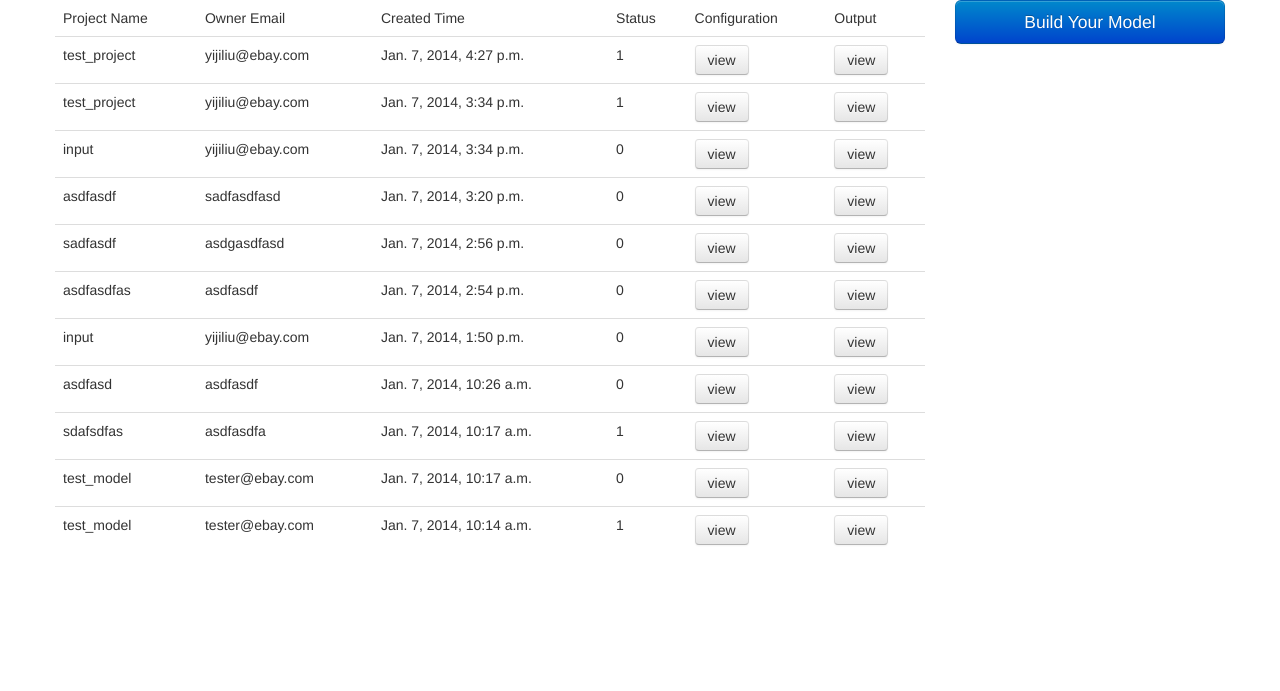
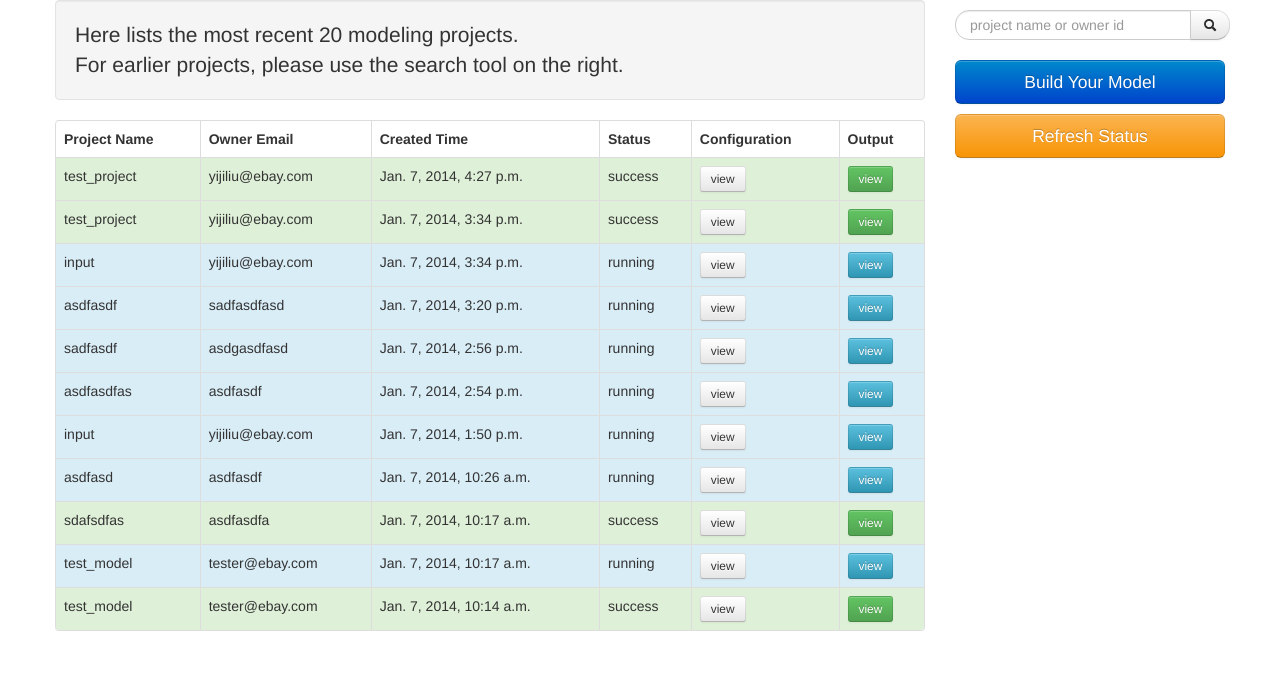
Before and after one commit to musicx/ModelEngine, a Django app: page /easy_lsml/ in a window 1280 px wide. Shown: the part 151-842 px from the top of the page. Before the commit the page ends 696 px from the top, so only its background shows below. Run offline with Django 3.2, Linux system fonts and the light colour scheme; data comes from the database, SQL or seed files in the repository; both versions use the stored data as it was after the commit; parts of the project's set-up code (start-up, migrations or seed data) failed here and were passed over.

Commit message:
cheat sheet added

```diff
--- a/Website/easy_lsml/urls.py
+++ b/Website/easy_lsml/urls.py
@@ -4,5 +4,6 @@ from easy_lsml import views
 urlpatterns = patterns('',
         url(r'^$', views.index, name='index'),
         url(r'^xml/$', views.generate_xml, name='generate_xml'),
-        url(r'^new/$', views.new_project, name='new_project')
+        url(r'^new/$', views.new_project, name='new_project'),
+        url(r'^cheat/$', views.cheat, name='cheat')
     )
--- a/Website/easy_lsml/views.py
+++ b/Website/easy_lsml/views.py
@@ -1,8 +1,10 @@
 from django.shortcuts import render, render_to_response
 from django.template import RequestContext
+from django.db.models import Q
 from easy_lsml.models import EasyProject, EasyProjectLog
-from easy_lsml.forms import EasyProjectForm
+from easy_lsml.forms import EasyProjectForm, EasyProjectLogForm
 import xmlwitch
+import os
 
 # Create your views here.
 def new_project(request) :
@@ -55,6 +57,18 @@ def generate_xml(request) :
                         with project_xml.stage() :
                             project_xml.name("Modeling")
                             with project_xml.tasks():
+                                if project.has_sas :
+                                    with project_xml.task() :
+                                        project_xml.name("Build logistic regression model")
+                                        project_xml.job_type("sas")
+                                        project_xml.script("sas script") # TODO
+                                        project_xml.package("sas package path")
+                                        project_xml.skip_task('')
+                                        project_xml.task_input('')
+                                        with project_xml.task_output() :
+                                            project_xml.file("sas_spec.tar.gz", type="output" if project.sas_output_spec else "data")
+                                            project_xml.file("sas_scored_train.csv", id="sas_score_train", type="output" if project.sas_output_scored else "data")
+                                            project_xml.file("sas_scored_test.csv", id="sas_score_test", type="output" if project.sas_output_scored else "data")
                                 if project.has_nn :
                                     with project_xml.task() :
                                         project_xml.name("Build neural network model")
@@ -83,6 +97,24 @@ def generate_xml(request) :
                                             project_xml.file("tree_scored_test.csv", id="tree_score_test", type="output" if project.tree_output_scored else "data")
                                             if project.tree_output_importance :
                                                 project_xml.file("tree_importance.tar.gz", type="output")
+                                if project.has_custom :
+                                    with project_xml.task() :
+                                        project_xml.name("Build custom model")
+                                        project_xml.job_type(project.custom_type)
+                                        project_xml.script(project.custom_script) # TODO
+                                        project_xml.package(project.custom_package)
+                                        project_xml.skip_task('')
+                                        with project_xml.task_input() :
+                                            custom_inputs = project.custom_input.split(';')
+                                            for custom_ind in xrange(len(custom_inputs)):
+                                                project_xml.file(custom_inputs[custom_ind], id="cus_in{}".format(custom_ind))
+                                        with project_xml.task_output() :
+                                            custom_outputs = project.custom_output.split(';')
+                                            for custom_ind in xrange(len(custom_outputs)):
+                                                if custom_outputs[custom_ind].rfind('.') < custom_outputs[custom_ind].rfind(os.sep) :
+                                                    project_xml.folder(custom_outputs[custom_ind], type="output", id="cus_out{}".format(custom_ind))
+                                                else :
+                                                    project_xml.file(custom_outputs[custom_ind], type="output", id="cus_out{}".format(custom_ind))
                             if project.has_evaluation:
                                 project_xml.stage_script("evaluation script") #TODO
                                 project_xml.stage_package("evaluation package")
@@ -95,14 +127,22 @@ def generate_xml(request) :
             log.owner = project.owner
             log.config = str(project_xml)
             log.status = 0
-            log.output = ""
+            log.output = '<p class="lead">Please wait for the notification emails and then come back for output details</p>'
             log.save()
-            project_list = EasyProjectLog.objects.order_by('-time')
+            project_list = EasyProjectLog.objects.order_by('-time')[:20]
             context_dict = {'projects': project_list}
             ind = 0
             for project in project_list :
                 project.id = ind
                 ind += 1
+                if project.status == 0 :
+                    project.run_status = 'running'
+                elif project.status == 1:
+                    project.run_status = 'success'
+                elif project.status == 2:
+                    project.run_status = 'failed'
+                else :
+                    project.run_status = 'unknown'
             return render_to_response('easy_lsml/index.html', context_dict, context)
         else :
             print form.errors
@@ -112,10 +152,37 @@ def generate_xml(request) :
 
 def index(request) :
     context = RequestContext(request)
-    project_list = EasyProjectLog.objects.order_by('-time')
+    if request.method == 'POST' :
+        keywords = request.POST['keyword'].strip().split(" ")
+        q = Q()
+        for keyword in keywords :
+            q = q | Q(name__icontains=keyword) | Q(owner__icontains=keyword)
+        project_list = EasyProjectLog.objects.filter(q).order_by('-time')[:20]
+    else:
+        project_list = EasyProjectLog.objects.order_by('-time')[:20]
     context_dict = {'projects': project_list}
     ind = 0
     for project in project_list :
         project.id = ind
         ind += 1
+        if project.status == 0 :
+            project.run_status = 'running'
+        elif project.status == 1:
+            project.run_status = 'success'
+        elif project.status == 2:
+            project.run_status = 'failed'
+        else :
+            project.run_status = 'unknown'
     return render_to_response('easy_lsml/index.html', context_dict, context)
+
+def cheat(request) :
+    context = RequestContext(request)
+    if request.method == 'POST' :
+        form = EasyProjectLogForm(request.POST)
+        if form.is_valid() :
+            form.save(commit=True)
+        else :
+            print form.errors
+    form = EasyProjectLogForm()
+    context_dict = {'form' : form}
+    return render_to_response('easy_lsml/cheat.html', context_dict, context)
--- /dev/null
+++ b/Website/static/file/project_1/a.txt
@@ -0,0 +1 @@
+a
--- /dev/null
+++ b/Website/static/file/project_2/b.txt
@@ -0,0 +1 @@
+b
--- a/Website/templates/easy_lsml/index.html
+++ b/Website/templates/easy_lsml/index.html
@@ -19,42 +19,49 @@
 <div class="container">
     <div class="row">
         <div class="span9">
-            <table class="table table-hover">
+            <p class="well lead"> Here lists the most recent 20 modeling projects. <br/>For earlier projects, please use the search tool on the right. </p>
+            <table class="table table-hover table-bordered">
                 <thead>
                     <tr>
-                        <td>Project Name</td>
-                        <td>Owner Email</td>
-                        <td>Created Time</td>
-                        <td>Status</td>
-                        <td>Configuration</td>
-                        <td>Output</td>
+                        <th>Project Name</th>
+                        <th>Owner Email</th>
+                        <th>Created Time</th>
+                        <th>Status</th>
+                        <th>Configuration</th>
+                        <th>Output</th>
                     </tr>
                 </thead>
                 <tbody>
                     {% if projects %}
                     {% for project in projects %}
-                    <tr>
+                    <tr {% if project.status == 0 %} class="info"
+                        {% elif project.status == 1 %} class="success"
+                        {% elif project.status == 2 %} class="error"
+                        {% endif %}>
                         <td>{{ project.name }}</td>
                         <td>{{ project.owner }}</td>
                         <td>{{ project.time }}</td>
-                        <td>{{ project.status }}</td>
+                        <td>{{ project.run_status }}</td>
                         <td>
-                            <a id="toggleModal{{project.id}}" class="btn" role="button">view</a>
+                            <a id="toggleModal{{project.id}}" class="btn btn-small" role="button">view</a>
                         </td>
                         <td>
-                            <a id="toggleOutput{{project.id}}" class="btn" role="button">view</a>
+                            <a id="toggleOutput{{project.id}}" class="btn {% if project.status == 0 %} btn-info
+                                                                        {% elif project.status == 1 %} btn-success
+                                                                        {% elif project.status == 2 %} btn-danger
+                                                                        {% endif %} btn-small" role="button">view</a>
                         </td>
                     </tr>
                     {% endfor %}
                     {% else %}
-                    <tr><td colspan="6" class="text-center"> Currently not available </td></tr>
+                    <tr><td colspan="6" class="text-center lead"> No projects found </td></tr>
                     {% endif %}
                 </tbody>
             </table>
             <div>
             {% if projects %}
             {% for project in projects %}
-                <div id="modal{{project.id}}" class="modal hide fade" tabindex="-1" role="dialog" aria-labelledby="modalLabel{{project.id}}" aria-hidden="true">
+                <div id="modal{{project.id}}" class="modal hide fade" tabindex="-1" role="dialog" aria-labelledby="modalLabel{{project.id}}" aria-hidden="true"> <!--style="width:770px;margin-left:-385px;">-->
                     <div class="modal-header">
                         <button type="button" class="close" data-dismiss="modal" aria-hidden="true">×</button>
                         <h3 id="modalLabel{{project.id}}">Configuration for {{project.name}} by {{project.owner}}</h3>
@@ -67,7 +74,7 @@
                         <button class="btn btn-primary" data-dismiss="modal" aria-hidden="true">Close</button>
                     </div>
                 </div>
-                <div id="output{{project.id}}" class="modal hide fade" tabindex="-1" role="dialog" aria-labelledby="outputLabel{{project.id}}" aria-hidden="true">
+                <div id="output{{project.id}}" class="modal hide fade" tabindex="-1" role="dialog" aria-labelledby="outputLabel{{project.id}}" aria-hidden="true"> <!--style="width:770px;margin-left:-385px;">-->
                     <div class="modal-header">
                         <button type="button" class="close" data-dismiss="modal" aria-hidden="true">×</button>
                         <h3 id="outputLabel{{project.id}}">Output for {{project.name}} by {{project.owner}}</h3>
@@ -88,7 +95,75 @@
             </div>
         </div>
         <div class="span3">
+            <p></p>
+            <form class="form-search" id="filter_project" method="post" action="/easy_lsml/" enctype="multipart/form-data">
+                {% csrf_token %}
+                 <div class="input-append">
+                    <input type="text" name="keyword" class="input search-query" placeholder="project name or owner id">
+                    <button type="submit" class="btn"><i class="icon-search"></i></button>
+                </div>
+            </form>
+            <p/>
             <a href="/easy_lsml/new/" class="btn btn-large btn-block btn-primary" role="button">Build Your Model</a>
+            <p/>
+            <a href="/easy_lsml/" class="btn btn-large btn-block btn-warning" role="button">Refresh Status</a>
+
+            <!-- Modal
+            <a href="#myModal" role="button" class="btn" data-toggle="modal">Launch demo modal</a>
+            <div id="myModal" class="modal hide fade" tabindex="-1" role="dialog" aria-labelledby="myModalLabel" aria-hidden="true" style="width:770px;margin-left:-385px;">
+            <div class="modal-header">
+            <button type="button" class="close" data-dismiss="modal" aria-hidden="true">×</button>
+            <h3 id="myModalLabel">Modal header</h3>
+            </div>
+            <div class="modal-body">
+                <div>
+                    <h4>Output from SAS Logistic Regression module</h4>
+                    <table class="table table-condensed table-striped">
+                        <tr>
+                            <td>Specs</td>
+                            <td><a href="/static/file/sas/specs.tar.gz">zip file</a></td>
+                        </tr>
+                        <tr>
+                            <td>Gain Chart</td>
+                            <td><a href="/static/file/sas/gainchart.xls">gainchart.xls</a></td>
+                        </tr>
+                    </table>
+                    <hr/>
+                    <h4>Output from ModelBuilder Neural Network module</h4>
+                    <table class="table table-condensed table-striped">
+                        <tr>
+                            <td>Specs</td>
+                            <td><a href="/static/file/nn/specs.tar.gz">zip file</a></td>
+                        </tr>
+                        <tr>
+                            <td>Gain Chart</td>
+                            <td><a href="/static/file/nn/gainchart.xls">gainchart.xls</a></td>
+                        </tr>
+                        <tr>
+                            <td>Sensitivity</td>
+                            <td><a href="/static/file/nn/sensitivity.txt">variables.txt</a></td>
+                        </tr>
+                    </table>
+                    <hr/>
+                    <h4>Output from R TreeNet module</h4>
+                    <table class="table table-condensed table-striped">
+                        <tr>
+                            <td>Specs</td>
+                            <td><a href="/static/file/tree/specs.tar.gz">zip file</a></td>
+                        </tr>
+                        <tr>
+                            <td>Importance</td>
+                            <td><a href="/static/file/tree/importance.txt">variables.txt</a></td>
+                        </tr>
+                    </table>
+                </div>
+            </div>
+            <div class="modal-footer">
+            <button class="btn" data-dismiss="modal" aria-hidden="true">Close</button>
+            <button class="btn btn-primary">Save changes</button>
+            </div>
+            </div>
+             Modal -->
         </div>
     </div>
 </div>
```
Also changed, not shown: Package/PythonGainChart/gainchart.py (+107 -1 lines), Website/easy_lsml/forms.py (+18 -1 lines), Website/templates/easy_lsml/cheat.html (added, +40 -0 lines), Website/lsml.db.
